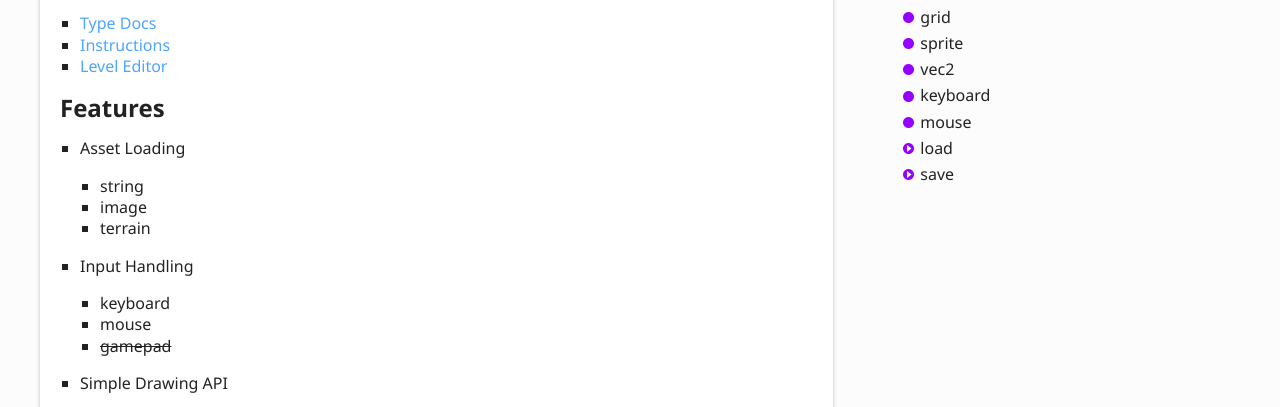
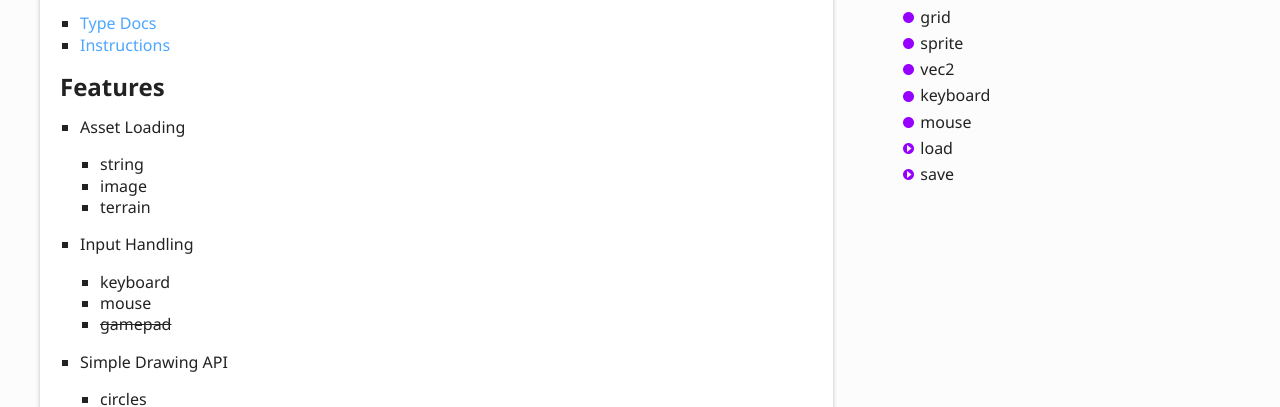
Before and after one commit to erikwatson/bramble-type-docs, a plain HTML site: page docs/index.html in a window 1280 px wide. Shown: the part 324-731 px from the top of the page. Drawn offline with Linux system fonts and the light colour scheme.

```diff
--- a/docs/index.html
+++ b/docs/index.html
@@ -7,7 +7,6 @@
 <ul>
 <li><a href="https://erikwatson.github.io/bramble-type-docs/">Type Docs</a></li>
 <li><a href="https://github.com/erikwatson/Bramble/wiki">Instructions</a></li>
-<li><a href="https://github.com/erikwatson/Level-Editor">Level Editor</a></li>
 </ul>
 
 <a href="#features" id="features" style="color: inherit; text-decoration: none;">
```
Also changed, not shown: docs/modules.html (+1 -1 lines).
